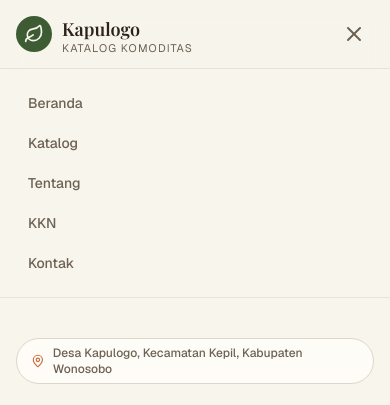
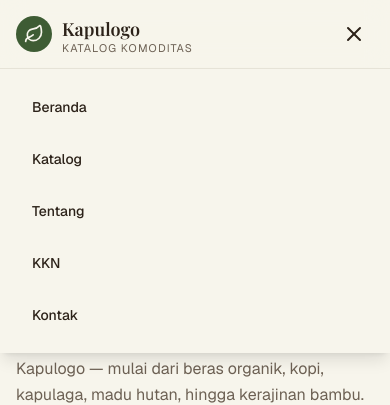
Before and after one commit to zedcwrt/kapulogo-commodity-catalog, a Next.js app: page / in a window 390 px wide. Both pictures are taken after a click on the button 354 px from the left and 34 px from the top of the page. Shown: the top 405 px of the page. Built offline with nearby package versions, Linux system fonts and the light colour scheme; a web font is replaced by a local one.

Commit message:
feat: enhance mobile menu button and navigation styles
Updated button styles and improved mobile navigation layout and appearance

Co-authored-by: clowrt <55385891+zedcwrt@users.noreply.github.com>

```diff
--- a/components/site-header.tsx
+++ b/components/site-header.tsx
@@ -66,7 +66,7 @@ export function SiteHeader() {
         {/* Mobile Menu Button */}
         <button
           onClick={() => setMobileMenuOpen(!mobileMenuOpen)}
-          className="md:hidden p-2 text-muted-foreground hover:text-foreground transition-colors"
+          className="md:hidden relative z-50 flex h-10 w-10 items-center justify-center rounded-lg text-foreground hover:bg-secondary transition-colors"
           aria-label="Toggle mobile menu"
         >
           {mobileMenuOpen ? (
@@ -79,14 +79,14 @@ export function SiteHeader() {
 
       {/* Mobile Navigation */}
       {mobileMenuOpen && (
-        <nav className="md:hidden border-t border-border/60 bg-background">
-          <ul className="flex flex-col px-4 py-4 gap-1">
+        <nav className="md:hidden absolute left-0 right-0 top-full z-40 border-t border-border/60 bg-background shadow-lg">
+          <ul className="mx-auto max-w-6xl flex flex-col px-4 py-4 gap-2">
             {navLinks.map((link) => (
               <li key={link.label}>
                 <Link
                   href={link.href}
                   onClick={() => handleNavClick(link.href, link.hash)}
-                  className="block px-3 py-2 text-sm font-medium text-muted-foreground transition-colors hover:text-foreground hover:bg-secondary rounded-md"
+                  className="block px-4 py-3 text-sm font-medium text-foreground transition-colors hover:text-primary hover:bg-secondary/50 rounded-md"
                 >
                   {link.label}
                 </Link>
```
